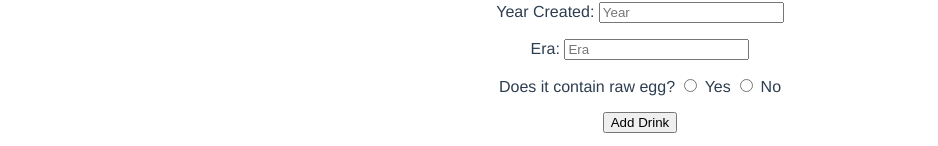
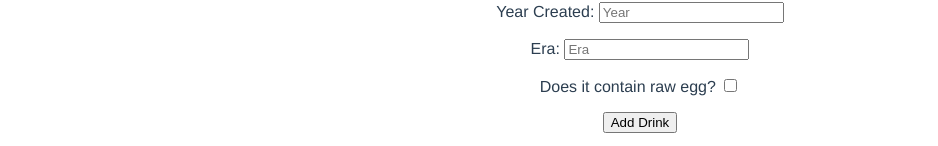
Before and after one commit to alchemy-bootcamp-two-summer-2018/list-of-vue, a Vue app: page / in a window 1280 px wide. Shown: the part 769-915 px from the top of the page, without its empty margins (0-938 px from the left). Built offline with nearby package versions, Linux system fonts and the light colour scheme.

Commit message:
egg truthiness works

```diff
--- a/src/components/AddDrink.vue
+++ b/src/components/AddDrink.vue
@@ -23,7 +23,8 @@
     </p>
     <p>
       <label>
-        Does it contain raw egg? <input type="radio" v-model="containsEgg"> Yes <input type="radio" v-model="containsEgg"> No
+        Does it contain raw egg?
+        <input type="checkbox" v-model="containsEgg">
       </label>
     </p>
     <p>
```
